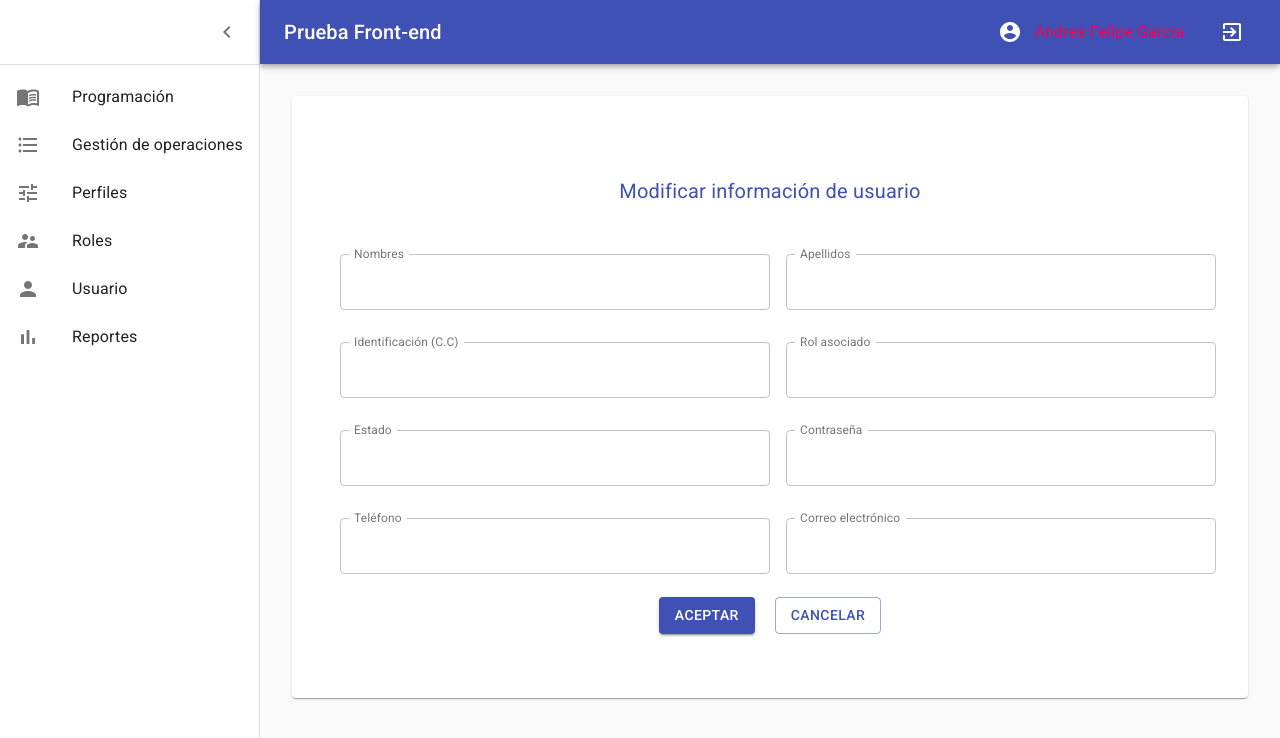
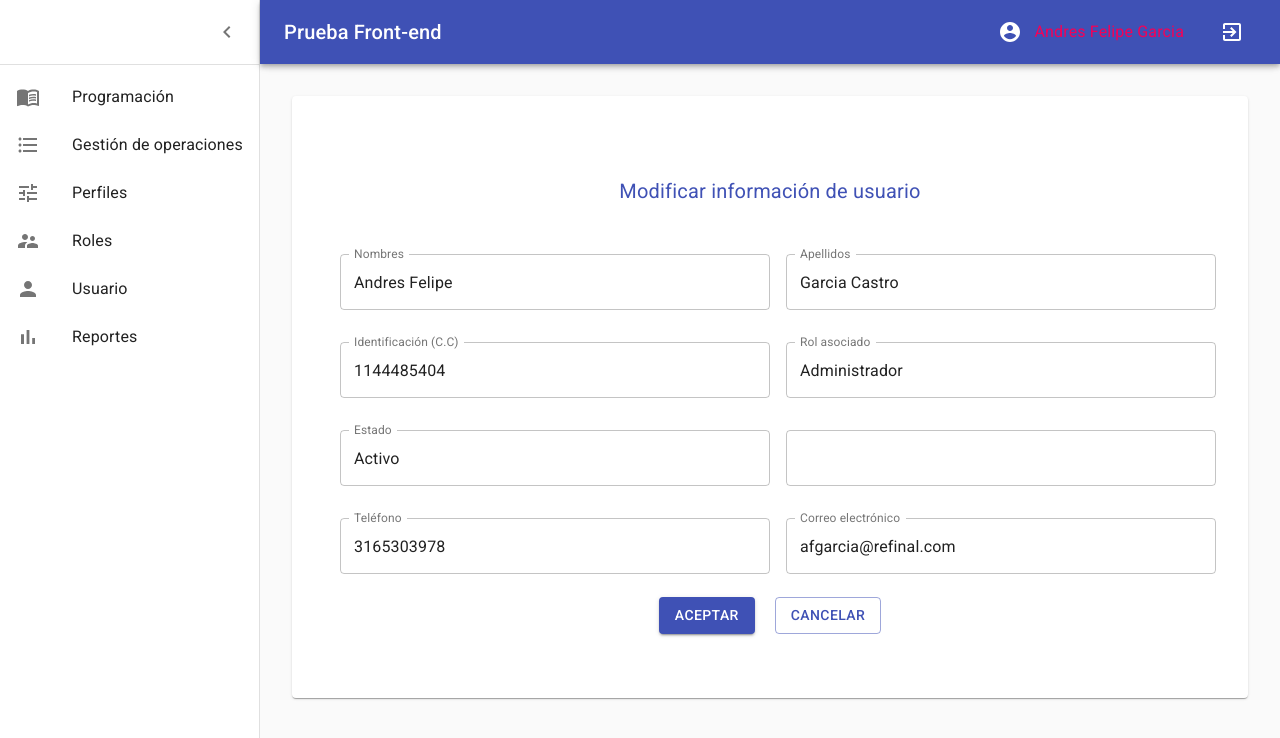
Before and after one commit to lenninIbarrraGonzalez/OLSoftware, a React app: page /users/1 in a window 1280 px wide. Shown: the top 738 px of the page. Built offline with nearby package versions, Linux system fonts and the light colour scheme.

Commit message:
default value en los texfield

```diff
--- a/src/components/EditUsers.jsx
+++ b/src/components/EditUsers.jsx
@@ -76,6 +76,7 @@ const EditUsers = (props) => {
             <TextField
               id="firstName"
               name="firstName"
+              defaultValue={user[0].firstName}
               label="Nombres"
               style={{ margin: 8 }}
               fullWidth
@@ -90,6 +91,7 @@ const EditUsers = (props) => {
             <TextField
               id="lastName"
               name="lastName"
+              defaultValue={user[0].lastName}
               label="Apellidos"
               style={{ margin: 8 }}
               fullWidth
@@ -104,6 +106,7 @@ const EditUsers = (props) => {
             <TextField
               id="identification"
               name="identification"
+              defaultValue={user[0].identification}
               label="Identificación (C.C)"
               style={{ margin: 8 }}
               fullWidth
@@ -118,6 +121,7 @@ const EditUsers = (props) => {
             <TextField
               id="role"
               name="role"
+              defaultValue={user[0].role}
               label="Rol asociado"
               style={{ margin: 8 }}
               fullWidth
@@ -132,6 +136,7 @@ const EditUsers = (props) => {
             <TextField
               id="state"
               name="state"
+              defaultValue={user[0].state}
               label="Estado"
               style={{ margin: 8 }}
               fullWidth
@@ -146,7 +151,7 @@ const EditUsers = (props) => {
             <TextField
               id="password"
               name="password"
-              label="Contraseña"
+              defaultValue={user[0].password}
               style={{ margin: 8 }}
               fullWidth
               type="password"
@@ -162,6 +167,7 @@ const EditUsers = (props) => {
               id="phone"
               name="phone"
               label="Teléfono"
+              defaultValue={user[0].phone}
               style={{ margin: 8 }}
               fullWidth
               margin="normal"
@@ -175,6 +181,7 @@ const EditUsers = (props) => {
             <TextField
               id="email"
               name="email"
+              defaultValue={user[0].email}
               label="Correo electrónico"
               style={{ margin: 8 }}
               fullWidth
```
